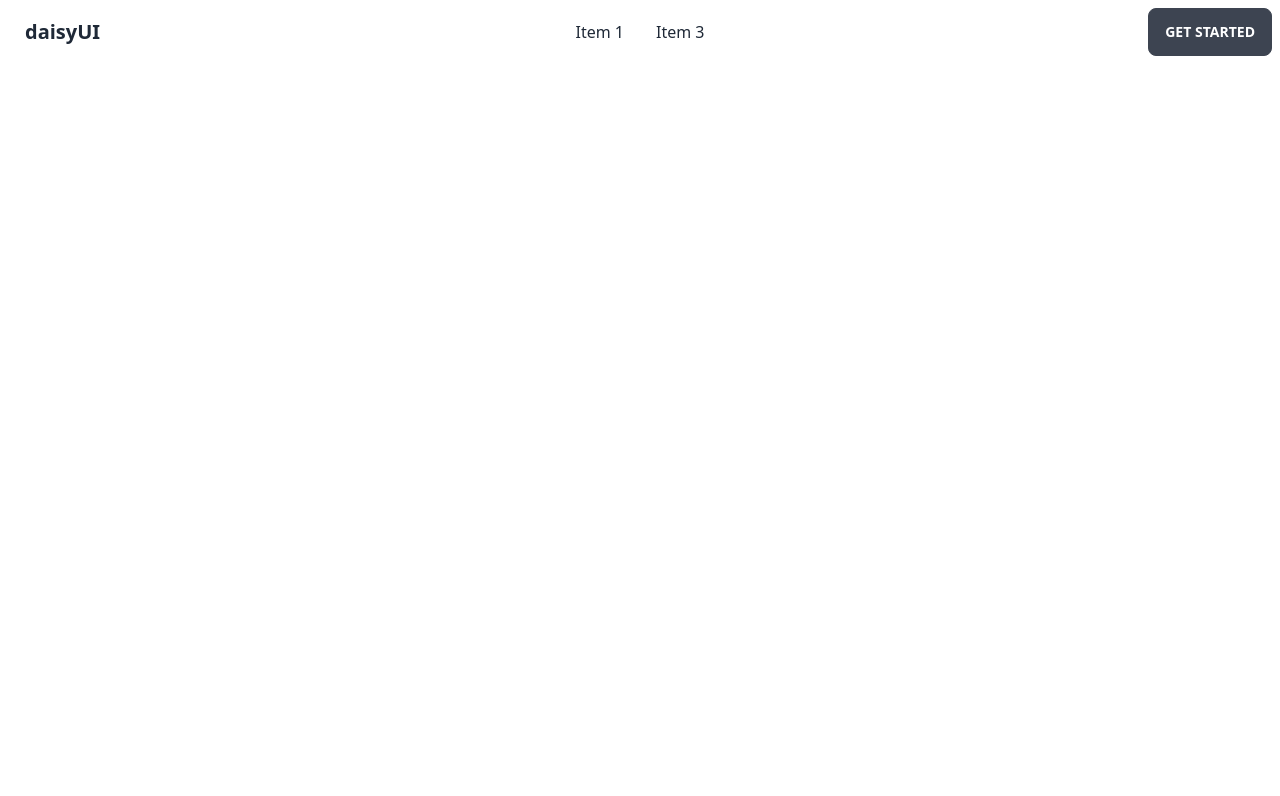
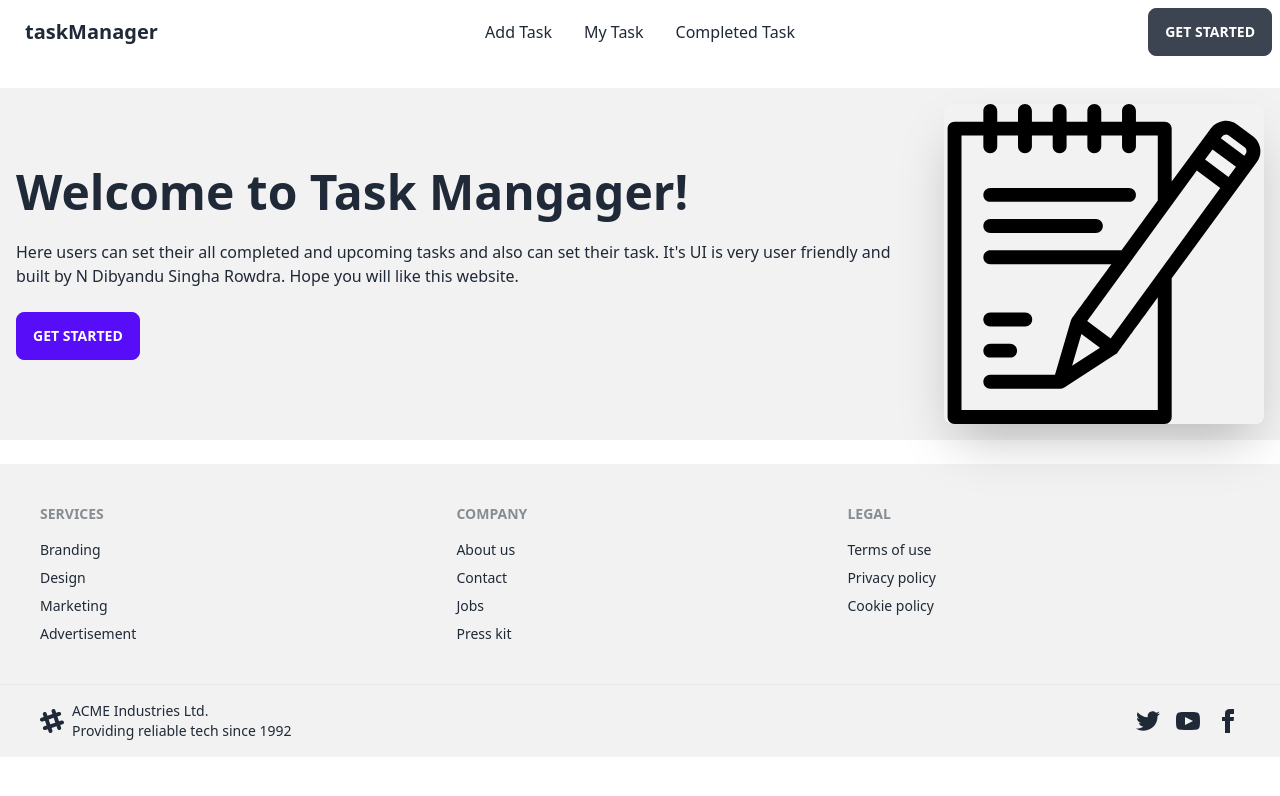
Before and after one commit to SynysterRudro/task-manager-client, a Next.js app: page / in a window 1280 px wide. Shown: the top 796 px of the page. Built offline with nearby package versions, Linux system fonts and the light colour scheme.

Commit message:
paths edited

```diff
--- /dev/null
+++ b/components/Banner/Banner.js
@@ -0,0 +1,20 @@
+import React from 'react';
+
+const Banner = () => {
+    return (
+        <div>
+            <div className="hero my-6 bg-base-200">
+                <div className="hero-content flex-col lg:flex-row-reverse">
+                    <img src="/notes.svg" className="rounded-lg w-80 shadow-2xl" />
+                    <div>
+                        <h1 className="text-5xl font-bold">Welcome to Task Mangager!</h1>
+                        <p className="py-6">Here users can set their all completed and upcoming tasks and also can set their task. It's UI is very user friendly and built by N Dibyandu Singha Rowdra. Hope you will like this website.</p>
+                        <button className="btn btn-primary">Get Started</button>
+                    </div>
+                </div>
+            </div>
+        </div>
+    );
+};
+
+export default Banner;
--- /dev/null
+++ b/components/Footer/Footer.js
@@ -0,0 +1,45 @@
+import React from 'react';
+
+const Footer = () => {
+    return (
+        <div>
+            <footer className="footer p-10 bg-base-200 text-base-content">
+                <div>
+                    <span className="footer-title">Services</span>
+                    <a className="link link-hover">Branding</a>
+                    <a className="link link-hover">Design</a>
+                    <a className="link link-hover">Marketing</a>
+                    <a className="link link-hover">Advertisement</a>
+                </div>
+                <div>
+                    <span className="footer-title">Company</span>
+                    <a className="link link-hover">About us</a>
+                    <a className="link link-hover">Contact</a>
+                    <a className="link link-hover">Jobs</a>
+                    <a className="link link-hover">Press kit</a>
+                </div>
+                <div>
+                    <span className="footer-title">Legal</span>
+                    <a className="link link-hover">Terms of use</a>
+                    <a className="link link-hover">Privacy policy</a>
+                    <a className="link link-hover">Cookie policy</a>
+                </div>
+            </footer>
+            <footer className="footer px-10 py-4 border-t bg-base-200 text-base-content border-base-300">
+                <div className="items-center grid-flow-col">
+                    <svg width="24" height="24" viewBox="0 0 24 24" xmlns="http://www.w3.org/2000/svg" fillRule="evenodd" clipRule="evenodd" className="fill-current"><path d="M22.672 15.226l-2.432.811.841 2.515c.33 1.019-.209 2.127-1.23 2.456-1.15.325-2.148-.321-2.463-1.226l-.84-2.518-5.013 1.677.84 2.517c.391 1.203-.434 2.542-1.831 2.542-.88 0-1.601-.564-1.86-1.314l-.842-2.516-2.431.809c-1.135.328-2.145-.317-2.463-1.229-.329-1.018.211-2.127 1.231-2.456l2.432-.809-1.621-4.823-2.432.808c-1.355.384-2.558-.59-2.558-1.839 0-.817.509-1.582 1.327-1.846l2.433-.809-.842-2.515c-.33-1.02.211-2.129 1.232-2.458 1.02-.329 2.13.209 2.461 1.229l.842 2.515 5.011-1.677-.839-2.517c-.403-1.238.484-2.553 1.843-2.553.819 0 1.585.509 1.85 1.326l.841 2.517 2.431-.81c1.02-.33 2.131.211 2.461 1.229.332 1.018-.21 2.126-1.23 2.456l-2.433.809 1.622 4.823 2.433-.809c1.242-.401 2.557.484 2.557 1.838 0 .819-.51 1.583-1.328 1.847m-8.992-6.428l-5.01 1.675 1.619 4.828 5.011-1.674-1.62-4.829z"></path></svg>
+                    <p>ACME Industries Ltd. <br />Providing reliable tech since 1992</p>
+                </div>
+                <div className="md:place-self-center md:justify-self-end">
+                    <div className="grid grid-flow-col gap-4">
+                        <a><svg xmlns="http://www.w3.org/2000/svg" width="24" height="24" viewBox="0 0 24 24" className="fill-current"><path d="M24 4.557c-.883.392-1.832.656-2.828.775 1.017-.609 1.798-1.574 2.165-2.724-.951.564-2.005.974-3.127 1.195-.897-.957-2.178-1.555-3.594-1.555-3.179 0-5.515 2.966-4.797 6.045-4.091-.205-7.719-2.165-10.148-5.144-1.29 2.213-.669 5.108 1.523 6.574-.806-.026-1.566-.247-2.229-.616-.054 2.281 1.581 4.415 3.949 4.89-.693.188-1.452.232-2.224.084.626 1.956 2.444 3.379 4.6 3.419-2.07 1.623-4.678 2.348-7.29 2.04 2.179 1.397 4.768 2.212 7.548 2.212 9.142 0 14.307-7.721 13.995-14.646.962-.695 1.797-1.562 2.457-2.549z"></path></svg></a>
+                        <a><svg xmlns="http://www.w3.org/2000/svg" width="24" height="24" viewBox="0 0 24 24" className="fill-current"><path d="M19.615 3.184c-3.604-.246-11.631-.245-15.23 0-3.897.266-4.356 2.62-4.385 8.816.029 6.185.484 8.549 4.385 8.816 3.6.245 11.626.246 15.23 0 3.897-.266 4.356-2.62 4.385-8.816-.029-6.185-.484-8.549-4.385-8.816zm-10.615 12.816v-8l8 3.993-8 4.007z"></path></svg></a>
+                        <a><svg xmlns="http://www.w3.org/2000/svg" width="24" height="24" viewBox="0 0 24 24" className="fill-current"><path d="M9 8h-3v4h3v12h5v-12h3.642l.358-4h-4v-1.667c0-.955.192-1.333 1.115-1.333h2.885v-5h-3.808c-3.596 0-5.192 1.583-5.192 4.615v3.385z"></path></svg></a>
+                    </div>
+                </div>
+            </footer>
+        </div>
+    );
+};
+
+export default Footer;
--- a/components/Navbar/Navbar.js
+++ b/components/Navbar/Navbar.js
@@ -1,3 +1,4 @@
+import Link from 'next/link';
 import React from 'react';
 
 const Navbar = () => {
@@ -10,16 +11,18 @@
                             <svg xmlns="http://www.w3.org/2000/svg" className="h-5 w-5" fill="none" viewBox="0 0 24 24" stroke="currentColor"><path strokeLinecap="round" strokeLinejoin="round" strokeWidth="2" d="M4 6h16M4 12h8m-8 6h16" /></svg>
                         </label>
                         <ul tabIndex={0} className="menu menu-compact dropdown-content mt-3 p-2 shadow bg-base-100 rounded-box w-52">
-                            <li><a>Item 1</a></li>
-                            <li><a>Item 3</a></li>
+                            <li><Link href='/AddTasks'>Add Task</Link></li>
+                            <li><Link href='/MyTasks'>My Task</Link></li>
+                            <li><Link href='/Completed'>Completed Task</Link></li>
                         </ul>
                     </div>
-                    <a className="btn btn-ghost normal-case text-xl">daisyUI</a>
+                    <Link href='/' className="btn btn-ghost normal-case text-xl">taskManager</Link>
                 </div>
                 <div className="navbar-center hidden lg:flex">
                     <ul className="menu menu-horizontal px-1">
-                        <li><a>Item 1</a></li>
-                        <li><a>Item 3</a></li>
+                        <li><Link href='/AddTasks'>Add Task</Link></li>
+                        <li><Link href='/MyTasks'>My Task</Link></li>
+                        <li><Link href='/Completed'>Completed Task</Link></li>
                     </ul>
                 </div>
                 <div className="navbar-end">
--- /dev/null
+++ b/pages/AddTasks.js
@@ -0,0 +1,15 @@
+import React from 'react';
+import Footer from '../components/Footer/Footer';
+import Navbar from '../components/Navbar/Navbar';
+
+const AddTasks = () => {
+    return (
+        <div>
+            <Navbar></Navbar>
+            Add tasks page
+            <Footer></Footer>
+        </div>
+    );
+};
+
+export default AddTasks;
--- /dev/null
+++ b/pages/Completed.js
@@ -0,0 +1,15 @@
+import React from 'react';
+import Footer from '../components/Footer/Footer';
+import Navbar from '../components/Navbar/Navbar';
+
+const Completed = () => {
+    return (
+        <div>
+            <Navbar></Navbar>
+            Completed page
+            <Footer></Footer>
+        </div>
+    );
+};
+
+export default Completed;
--- /dev/null
+++ b/pages/MyTasks.js
@@ -0,0 +1,15 @@
+import React from 'react';
+import Footer from '../components/Footer/Footer';
+import Navbar from '../components/Navbar/Navbar';
+
+const MyTasks = () => {
+    return (
+        <div>
+            <Navbar></Navbar>
+            My tasks page
+            <Footer></Footer>
+        </div>
+    );
+};
+
+export default MyTasks;
--- a/pages/index.js
+++ b/pages/index.js
@@ -1,4 +1,7 @@
 import { Inter } from '@next/font/google'
+import Head from 'next/head'
+import Banner from '../components/Banner/Banner'
+import Footer from '../components/Footer/Footer'
 import Navbar from '../components/Navbar/Navbar'
 
 const inter = Inter({ subsets: ['latin'] })
@@ -6,7 +9,12 @@
 export default function Home() {
   return (
     <div>
+      <Head>
+        <title>Task Manager</title>
+      </Head>
       <Navbar></Navbar>
+      <Banner></Banner>
+      <Footer></Footer>
     </div>
   )
 }
```
Also changed, not shown: public/notes.svg (added).
